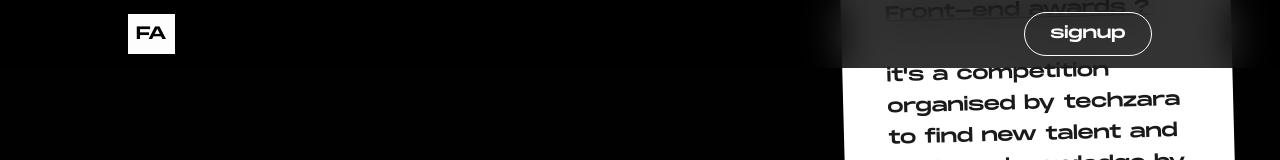
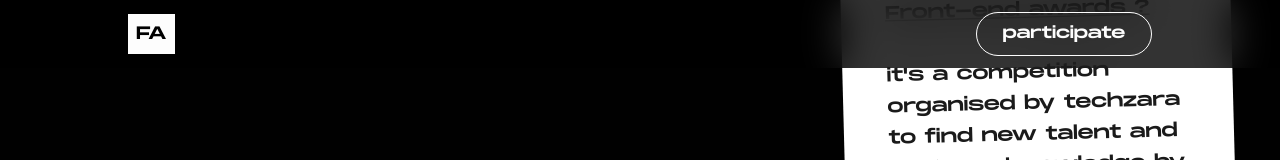
Before and after one commit to andry-iany/FA, a React (Vite) app: page / in a window 1280 px wide. Shown: the top 160 px of the page. Built offline with nearby package versions, Linux system fonts and the light colour scheme.

Commit message:
update nav

```diff
--- a/src/components/SignupForm.tsx
+++ b/src/components/SignupForm.tsx
@@ -20,7 +20,7 @@
         </div>
 
         <div className={signupFormStyle.formGroup}>
-          <button className="btn">Signup</button>
+          <button className="btn">Participate</button>
         </div>
       </form>
     </div>
--- a/src/components/humbergerMenu.tsx
+++ b/src/components/humbergerMenu.tsx
@@ -18,7 +18,7 @@
       className="btn"
       onClick={handleClick}
     >
-      {active ? "home" : "signup"}
+      {active ? "home" : "participate"}
     </div>
   );
 };
```
